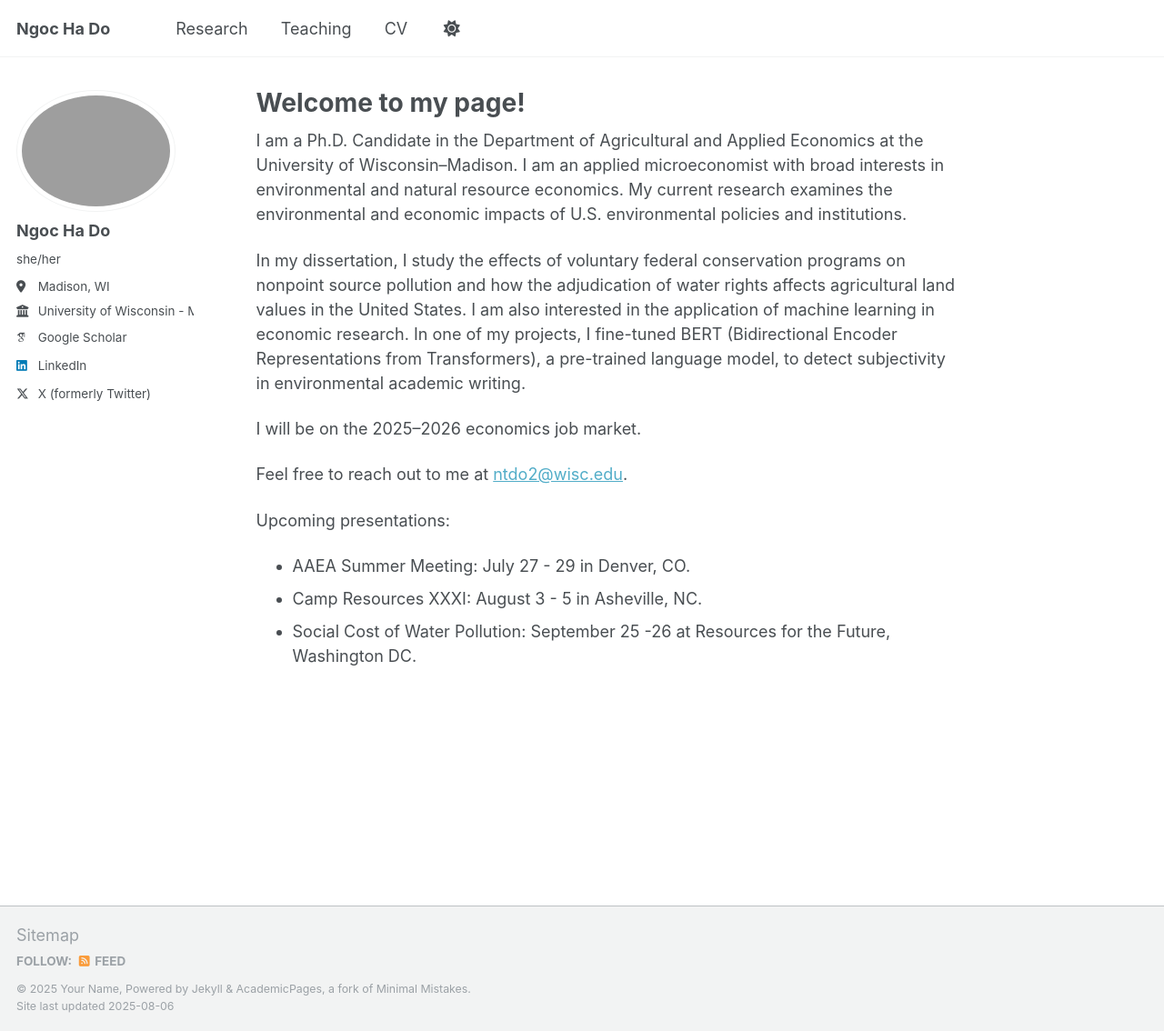
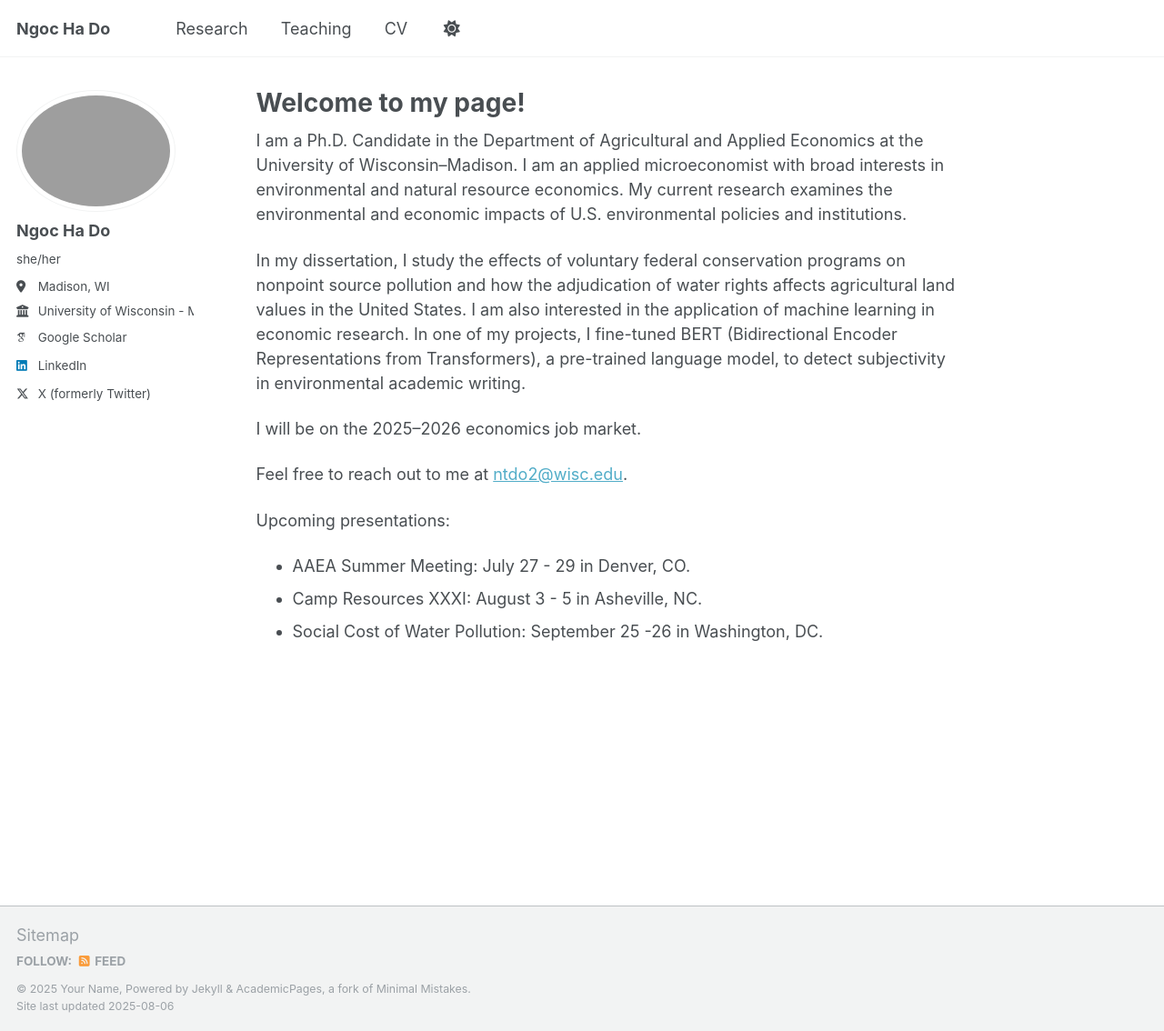
Before and after one commit to dongocha/dongocha.github.io, a Jekyll site: the page built from _pages/about.md, in a window 1280 px wide and 1134 px high. Shown: the whole window at 91% size. Built offline with Jekyll 4.4.1, drawn with Linux system fonts in a browser that asks for light colours; some web fonts are replaced; a script that is not in the unit is left out.

Commit message:
Update about.md

```diff
--- a/_pages/about.md
+++ b/_pages/about.md
@@ -18,4 +18,4 @@ Feel free to reach out to me at [ntdo2@wisc.edu](mailto:ntdo2@wisc.edu).
 Upcoming presentations:
 - AAEA Summer Meeting: July 27 - 29 in Denver, CO.
 - Camp Resources XXXI: August 3 - 5 in Asheville, NC.
-- Social Cost of Water Pollution: September 25 -26 at Resources for the Future, Washington DC.
+- Social Cost of Water Pollution: September 25 -26 in Washington, DC.
```
